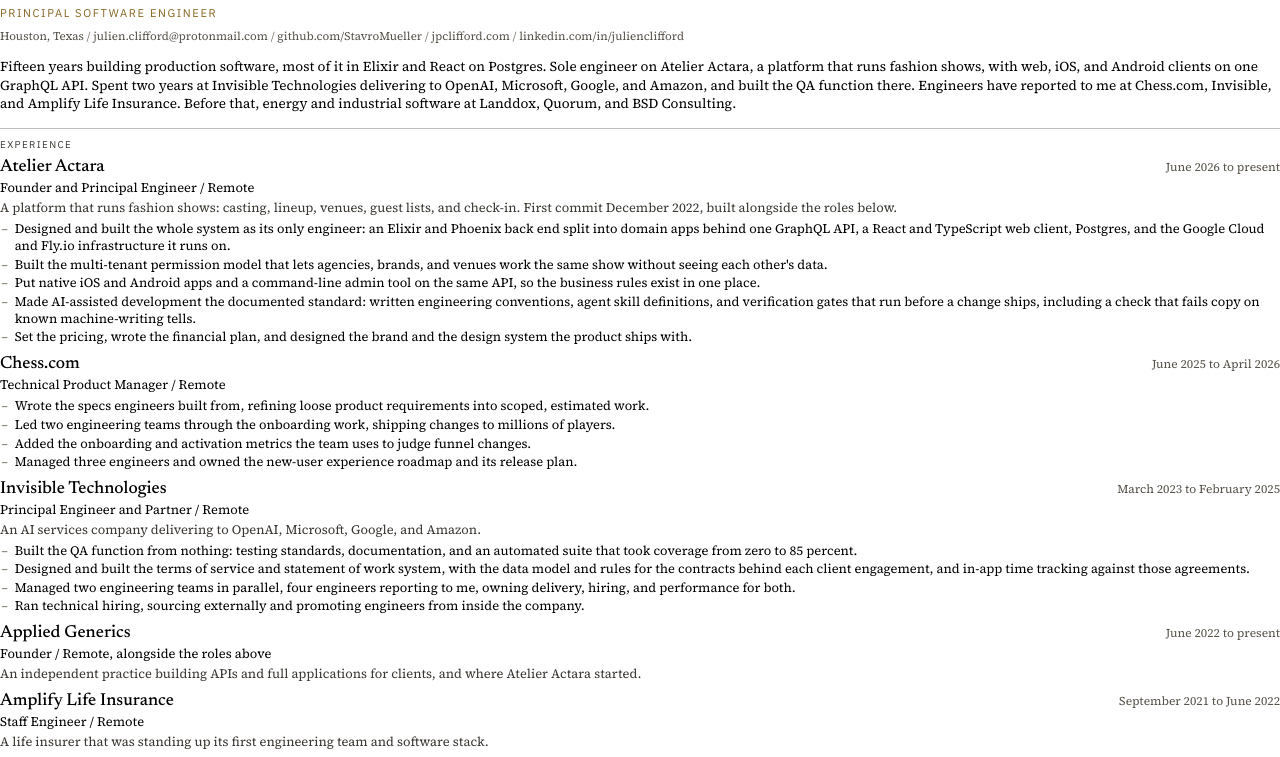
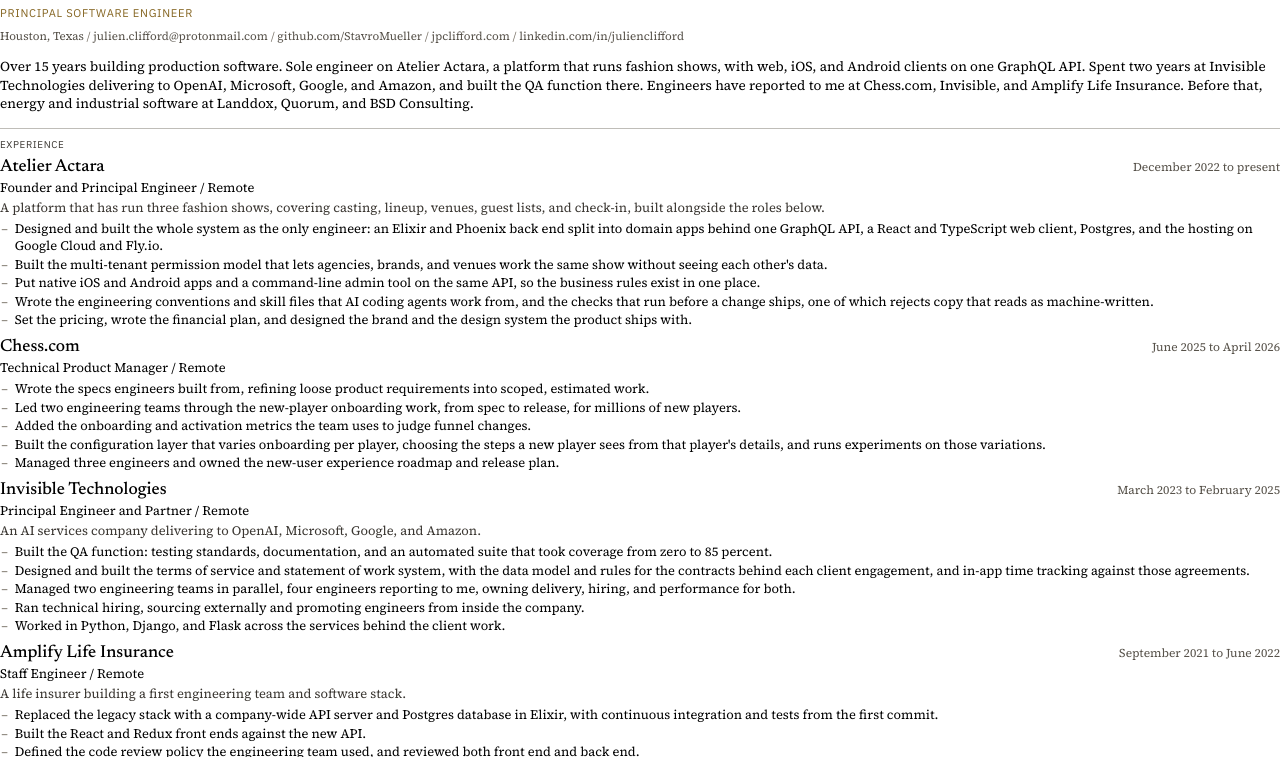
Before and after one commit to StavroMueller/jpclifford.com, a plain HTML site: page resume/resume.html in a window 1280 px wide. Shown: the part 43-800 px from the top of the page. Drawn offline with Linux system fonts and the light colour scheme.

Commit message:
Tighten the résumé after a recruiter read
Loosen the small-caps tracking so the PDF text extracts as whole words. Date
Atelier Actara from the first commit and say three shows have run on the
platform. Drop the Applied Generics entry, every pronoun "it", the stack clause
in the summary, "from nothing", and the AI bullet's jargon. Add the per-player
onboarding configuration work at Chess.com and the Python, Django and Flask work
at Invisible.

Co-Authored-By: Claude Fable 5.1 <noreply@anthropic.com>

```diff
--- a/resume/resume.html
+++ b/resume/resume.html
@@ -32,14 +32,14 @@
   a { color: inherit; text-decoration: none; }
 
   .name { font-family: var(--display); font-weight: 500; font-size: 30pt; line-height: 1; letter-spacing: -0.01em; }
-  .title { font-family: var(--label); font-size: 8.4pt; letter-spacing: 0.14em; text-transform: uppercase; color: var(--accent); margin-top: 7pt; }
+  .title { font-family: var(--label); font-size: 8.4pt; letter-spacing: 0.06em; text-transform: uppercase; color: var(--accent); margin-top: 7pt; }
   .contact { font-size: 8.7pt; color: var(--stone); margin-top: 6pt; }
   .contact span + span::before { content: " / "; color: var(--rule-strong); }
 
   .summary { margin-top: 10pt; font-size: 10.2pt; line-height: 1.38; }
 
   section { margin-top: 10pt; padding-top: 7pt; border-top: 1px solid var(--rule); }
-  .section-label { font-family: var(--label); font-size: 7.4pt; letter-spacing: 0.14em; text-transform: uppercase; color: var(--charcoal); margin-bottom: 5pt; }
+  .section-label { font-family: var(--label); font-size: 7.4pt; letter-spacing: 0.06em; text-transform: uppercase; color: var(--charcoal); margin-bottom: 5pt; }
 
   .job { margin-top: 7pt; break-inside: avoid; }
   .job:first-of-type { margin-top: 0; }
@@ -59,7 +59,7 @@
 
   .tech dl { margin-top: 2pt; }
   .tech div { display: flex; gap: 6pt; margin-top: 2pt; }
-  .tech dt { font-family: var(--label); font-size: 7.4pt; letter-spacing: 0.14em; text-transform: uppercase; color: var(--stone); flex: 0 0 96pt; padding-top: 2pt; }
+  .tech dt { font-family: var(--label); font-size: 7.4pt; letter-spacing: 0.06em; text-transform: uppercase; color: var(--stone); flex: 0 0 96pt; padding-top: 2pt; }
   .tech dd { flex: 1; }
 
   .edu { break-inside: avoid; }
@@ -78,21 +78,21 @@
 </header>
 
 <p class="summary">
-  Fifteen years building production software, most of it in Elixir and React on Postgres. Sole engineer on Atelier Actara, a platform that runs fashion shows, with web, iOS, and Android clients on one GraphQL API. Spent two years at Invisible Technologies delivering to OpenAI, Microsoft, Google, and Amazon, and built the QA function there. Engineers have reported to me at Chess.com, Invisible, and Amplify Life Insurance. Before that, energy and industrial software at Landdox, Quorum, and BSD Consulting.
+  Over 15 years building production software. Sole engineer on Atelier Actara, a platform that runs fashion shows, with web, iOS, and Android clients on one GraphQL API. Spent two years at Invisible Technologies delivering to OpenAI, Microsoft, Google, and Amazon, and built the QA function there. Engineers have reported to me at Chess.com, Invisible, and Amplify Life Insurance. Before that, energy and industrial software at Landdox, Quorum, and BSD Consulting.
 </p>
 
 <section>
   <p class="section-label">Experience</p>
 
   <article class="job">
-    <div class="job-head"><h2>Atelier Actara</h2><span class="when">June 2026 to present</span></div>
+    <div class="job-head"><h2>Atelier Actara</h2><span class="when">December 2022 to present</span></div>
     <p class="role">Founder and Principal Engineer / Remote</p>
-    <p class="lede">A platform that runs fashion shows: casting, lineup, venues, guest lists, and check-in. First commit December 2022, built alongside the roles below.</p>
+    <p class="lede">A platform that has run three fashion shows, covering casting, lineup, venues, guest lists, and check-in, built alongside the roles below.</p>
     <ul>
-      <li>Designed and built the whole system as its only engineer: an Elixir and Phoenix back end split into domain apps behind one GraphQL API, a React and TypeScript web client, Postgres, and the Google Cloud and Fly.io infrastructure it runs on.</li>
+      <li>Designed and built the whole system as the only engineer: an Elixir and Phoenix back end split into domain apps behind one GraphQL API, a React and TypeScript web client, Postgres, and the hosting on Google Cloud and Fly.io.</li>
       <li>Built the multi-tenant permission model that lets agencies, brands, and venues work the same show without seeing each other's data.</li>
       <li>Put native iOS and Android apps and a command-line admin tool on the same API, so the business rules exist in one place.</li>
-      <li>Made AI-assisted development the documented standard: written engineering conventions, agent skill definitions, and verification gates that run before a change ships, including a check that fails copy on known machine-writing tells.</li>
+      <li>Wrote the engineering conventions and skill files that AI coding agents work from, and the checks that run before a change ships, one of which rejects copy that reads as machine-written.</li>
       <li>Set the pricing, wrote the financial plan, and designed the brand and the design system the product ships with.</li>
     </ul>
   </article>
@@ -102,9 +102,10 @@
     <p class="role">Technical Product Manager / Remote</p>
     <ul>
       <li>Wrote the specs engineers built from, refining loose product requirements into scoped, estimated work.</li>
-      <li>Led two engineering teams through the onboarding work, shipping changes to millions of players.</li>
+      <li>Led two engineering teams through the new-player onboarding work, from spec to release, for millions of new players.</li>
       <li>Added the onboarding and activation metrics the team uses to judge funnel changes.</li>
-      <li>Managed three engineers and owned the new-user experience roadmap and its release plan.</li>
+      <li>Built the configuration layer that varies onboarding per player, choosing the steps a new player sees from that player's details, and runs experiments on those variations.</li>
+      <li>Managed three engineers and owned the new-user experience roadmap and release plan.</li>
     </ul>
   </article>
 
@@ -113,23 +114,19 @@
     <p class="role">Principal Engineer and Partner / Remote</p>
     <p class="lede">An AI services company delivering to OpenAI, Microsoft, Google, and Amazon.</p>
     <ul>
-      <li>Built the QA function from nothing: testing standards, documentation, and an automated suite that took coverage from zero to 85 percent.</li>
+      <li>Built the QA function: testing standards, documentation, and an automated suite that took coverage from zero to 85 percent.</li>
       <li>Designed and built the terms of service and statement of work system, with the data model and rules for the contracts behind each client engagement, and in-app time tracking against those agreements.</li>
       <li>Managed two engineering teams in parallel, four engineers reporting to me, owning delivery, hiring, and performance for both.</li>
       <li>Ran technical hiring, sourcing externally and promoting engineers from inside the company.</li>
+      <li>Worked in Python, Django, and Flask across the services behind the client work.</li>
     </ul>
   </article>
 
-  <article class="job">
-    <div class="job-head"><h2>Applied Generics</h2><span class="when">June 2022 to present</span></div>
-    <p class="role">Founder / Remote, alongside the roles above</p>
-    <p class="lede">An independent practice building APIs and full applications for clients, and where Atelier Actara started.</p>
-  </article>
 
   <article class="job">
     <div class="job-head"><h2>Amplify Life Insurance</h2><span class="when">September 2021 to June 2022</span></div>
     <p class="role">Staff Engineer / Remote</p>
-    <p class="lede">A life insurer that was standing up its first engineering team and software stack.</p>
+    <p class="lede">A life insurer building a first engineering team and software stack.</p>
     <ul>
       <li>Replaced the legacy stack with a company-wide API server and Postgres database in Elixir, with continuous integration and tests from the first commit.</li>
       <li>Built the React and Redux front ends against the new API.</li>
@@ -180,7 +177,7 @@
 <section class="tech">
   <p class="section-label">Technical</p>
   <dl>
-    <div><dt>Backend</dt><dd>Elixir and Phoenix, OTP, Absinthe GraphQL, Ecto, Node, PHP</dd></div>
+    <div><dt>Backend</dt><dd>Elixir and Phoenix, OTP, Absinthe GraphQL, Ecto, Python, Django, Flask, Node, PHP</dd></div>
     <div><dt>Frontend</dt><dd>React, Redux, React Router, Angular, TypeScript, MUI, Tailwind</dd></div>
     <div><dt>Data</dt><dd>PostgreSQL, SQL</dd></div>
     <div><dt>Platform</dt><dd>AWS, Google Cloud, Terraform, Docker, Fly.io, CI and CD pipelines</dd></div>
```
Also changed, not shown: 1 other file.
